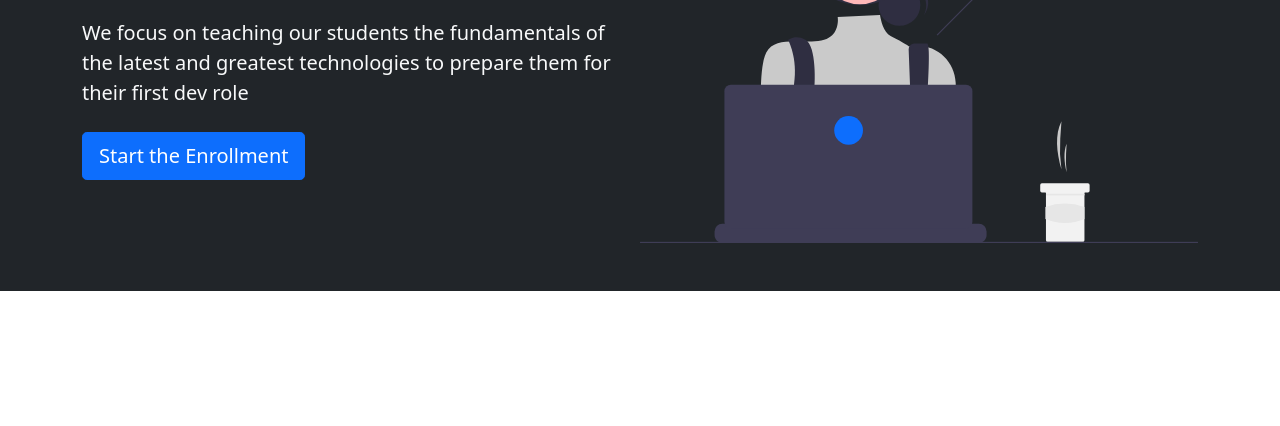
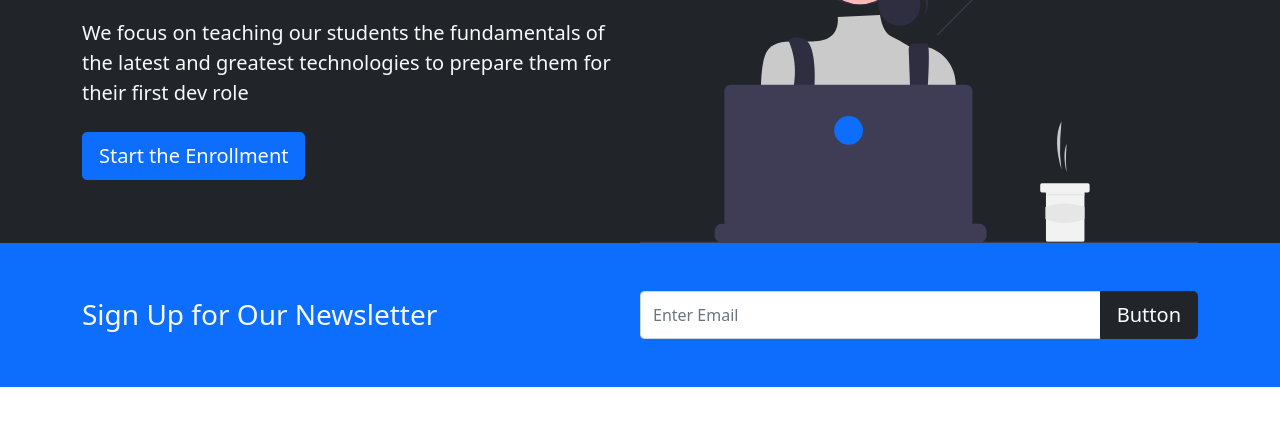
Before and after one commit to mbekesithole/CodingBootcamp, a plain HTML site: page index.html in a window 1280 px wide. Shown: the part 238-664 px from the top of the page. Drawn offline with nearby package versions, Linux system fonts and the light colour scheme.

Commit message:
Newsletter section

```diff
--- a/index.html
+++ b/index.html
@@ -35,7 +35,7 @@
     </nav>
 
     <!-- Showcase -->
-    <section class="bg-dark text-light p-5 text-center text-sm-start">
+    <section class="bg-dark text-light p-5 p-lg-0 pt-lg-5 text-center text-sm-start">
         <div class="container">
             <div class="d-sm-flex align-items-center justify-content-between">
                 <div>
@@ -52,6 +52,20 @@
         </div>
     </section>
 
+    <!-- Newsletter -->
+    <section class="bg-primary text-light p-5">
+        <div class="container">
+            <div class="d-md-flex justify-content-between align-items-center">
+                <h3 class="mb-3 mb-md-0">Sign Up for Our Newsletter</h3>
+
+                <div class="input-group news-input">
+                    <input type="text" class="form-control" placeholder="Enter Email">
+                    <button class="btn btn-dark btn-lg" type="button">Button</button>
+                </div>
+            </div>
+        </div>
+    </section>
+
     <script src="https://cdn.jsdelivr.net/npm/bootstrap@5.0.2/dist/js/bootstrap.bundle.min.js" integrity="sha384-MrcW6ZMFYlzcLA8Nl+NtUVF0sA7MsXsP1UyJoMp4YLEuNSfAP+JcXn/tWtIaxVXM" crossorigin="anonymous"></script>
 </body>
 </html>
--- a/style.css
+++ b/style.css
@@ -0,0 +1,5 @@
+@media (min-width: 768px) {
+    .news-input {
+        width: 50%;
+    }
+}
```
